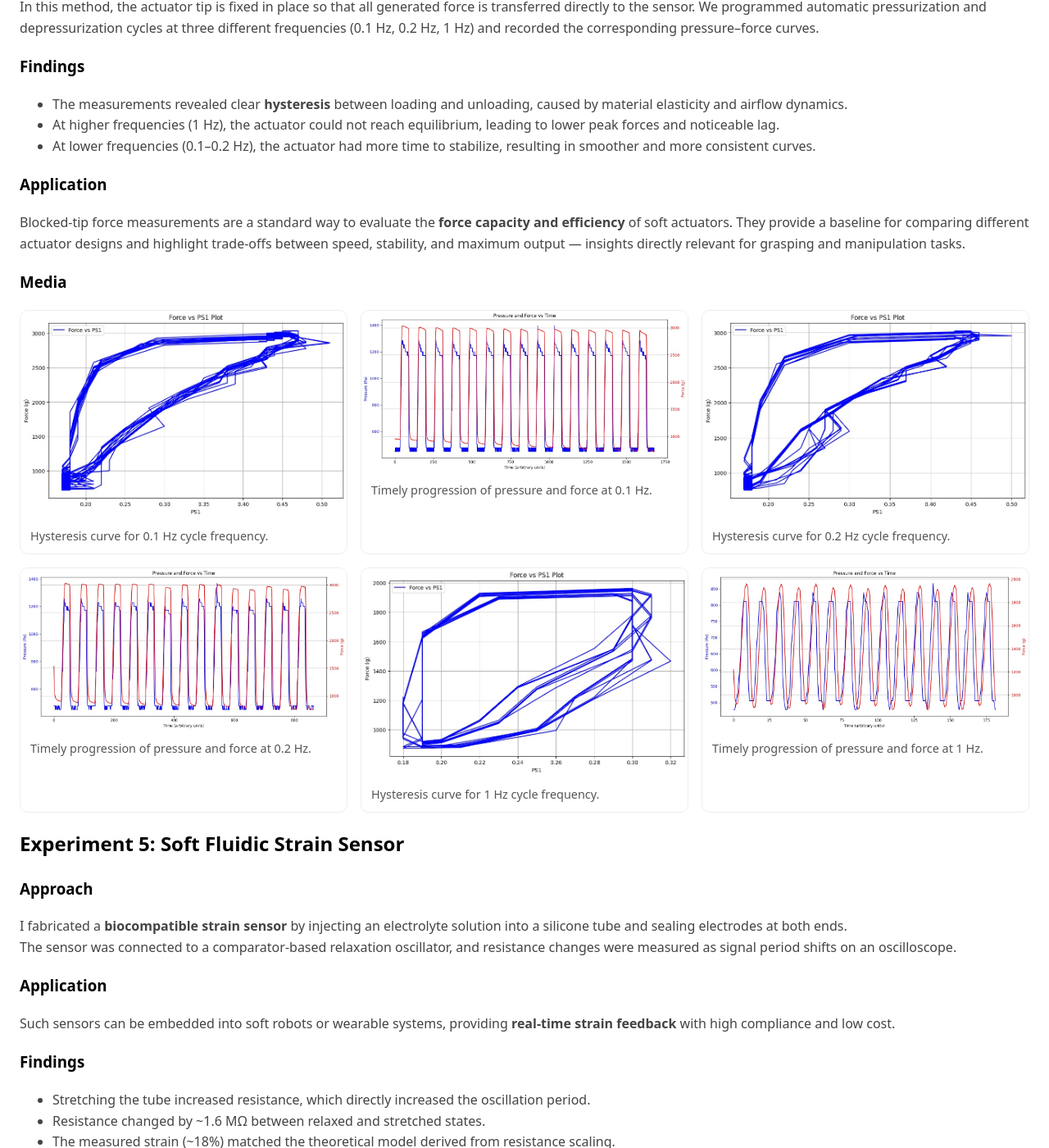
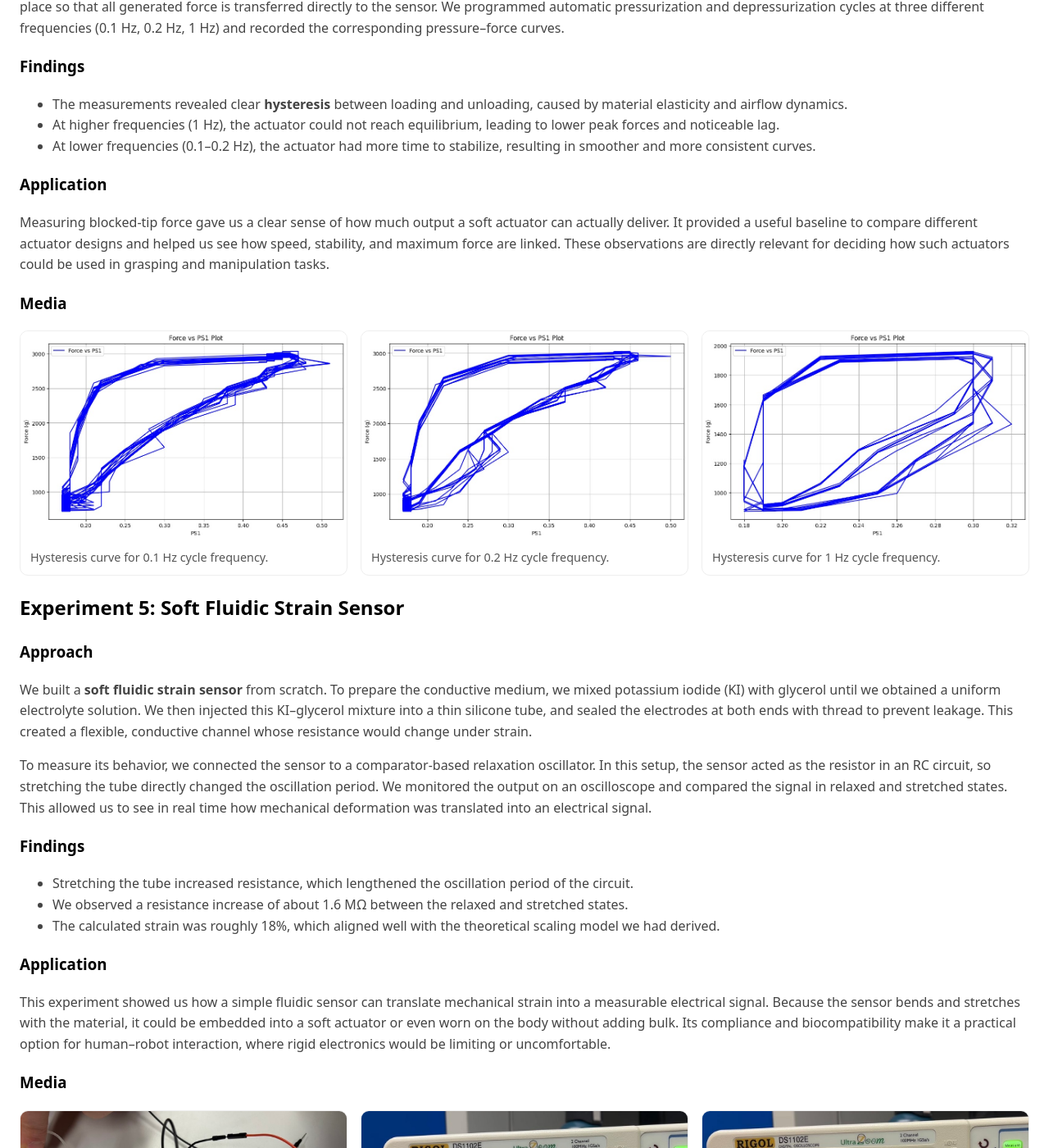
Before and after one commit to Jack-Klusmann/jack-klusmann.github.io, a Jekyll site: the page built from _projects/experiments_in_soft_robotics.md, in a window 1280 px wide and 1400 px high, scrolled down 4506 px. Shown: the whole window at 82% size. Built offline with Jekyll 4.4.1, drawn with Linux system fonts in a browser that asks for light colours; some of the changed text lies outside the part shown.

Commit message:
Completed project

```diff
--- a/_projects/experiments_in_soft_robotics.md
+++ b/_projects/experiments_in_soft_robotics.md
@@ -127,17 +127,17 @@ Overall, PCC provided a balanced approach: computationally simple enough for pra
 <div class="grid media-grid">
 
   <figure>
-    <img src="/assets/soft/single_arc.png" alt="Granular Jamming Gripper">
+    <img src="/assets/soft/single_arc.png" alt="Single-Section Actuator">
     <figcaption>PCC model for a single actuator arc.</figcaption>
   </figure>
 
   <figure>
-    <img src="/assets/soft/double_arc_c.png" alt="Granular Jamming Gripper">
+    <img src="/assets/soft/double_arc_c.png" alt="Two-Section Actuator (C)">
     <figcaption>PCC model of a two-section actuator forming a C-shape.</figcaption>
   </figure>
 
   <figure>
-    <img src="/assets/soft/double_arc_s.png" alt="Granular Jamming Gripper">
+    <img src="/assets/soft/double_arc_s.png" alt="Two-Section Actuator (S)">
     <figcaption>PCC model of a two-section actuator forming an S-shape.</figcaption>
   </figure>
 
@@ -155,7 +155,7 @@ In this method, the actuator tip is fixed in place so that all generated force i
 - At lower frequencies (0.1–0.2 Hz), the actuator had more time to stabilize, resulting in smoother and more consistent curves.
 
 ### Application
-Blocked-tip force measurements are a standard way to evaluate the **force capacity and efficiency** of soft actuators. They provide a baseline for comparing different actuator designs and highlight trade-offs between speed, stability, and maximum output — insights directly relevant for grasping and manipulation tasks.
+Measuring blocked-tip force gave us a clear sense of how much output a soft actuator can actually deliver. It provided a useful baseline to compare different actuator designs and helped us see how speed, stability, and maximum force are linked. These observations are directly relevant for deciding how such actuators could be used in grasping and manipulation tasks.
 
 ### Media
 <div class="grid media-grid">
@@ -166,18 +166,8 @@ Blocked-tip force measurements are a standard way to evaluate the **force capaci
   </figure>
 
   <figure>
-    <img src="/assets/soft/0_1HzT.jpg" alt="Time progression at 0.1 Hz">
-    <figcaption>Timely progression of pressure and force at 0.1 Hz.</figcaption>
-  </figure>
-
-  <figure>
     <img src="/assets/soft/0_2HzS.jpg" alt="Hysteresis curve at 0.2 Hz">
     <figcaption>Hysteresis curve for 0.2 Hz cycle frequency.</figcaption>
-  </figure>
-
-  <figure>
-    <img src="/assets/soft/0_2HzT.jpg" alt="Time progression at 0.2 Hz">
-    <figcaption>Timely progression of pressure and force at 0.2 Hz.</figcaption>
   </figure>
 
   <figure>
@@ -185,23 +175,39 @@ Blocked-tip force measurements are a standard way to evaluate the **force capaci
     <figcaption>Hysteresis curve for 1 Hz cycle frequency.</figcaption>
   </figure>
 
-  <figure>
-    <img src="/assets/soft/1HzT.jpg" alt="Time progression at 1 Hz">
-    <figcaption>Timely progression of pressure and force at 1 Hz.</figcaption>
-  </figure>
-
 </div>
 
 
 ## Experiment 5: Soft Fluidic Strain Sensor
 ### Approach
-I fabricated a **biocompatible strain sensor** by injecting an electrolyte solution into a silicone tube and sealing electrodes at both ends.
-The sensor was connected to a comparator-based relaxation oscillator, and resistance changes were measured as signal period shifts on an oscilloscope.
+We built a **soft fluidic strain sensor** from scratch. To prepare the conductive medium, we mixed potassium iodide (KI) with glycerol until we obtained a uniform electrolyte solution. We then injected this KI–glycerol mixture into a thin silicone tube, and sealed the electrodes at both ends with thread to prevent leakage. This created a flexible, conductive channel whose resistance would change under strain.
+
+To measure its behavior, we connected the sensor to a comparator-based relaxation oscillator. In this setup, the sensor acted as the resistor in an RC circuit, so stretching the tube directly changed the oscillation period. We monitored the output on an oscilloscope and compared the signal in relaxed and stretched states. This allowed us to see in real time how mechanical deformation was translated into an electrical signal.
+
+### Findings
+- Stretching the tube increased resistance, which lengthened the oscillation period of the circuit.
+- We observed a resistance increase of about 1.6 MΩ between the relaxed and stretched states.
+- The calculated strain was roughly 18%, which aligned well with the theoretical scaling model we had derived.
 
 ### Application
-Such sensors can be embedded into soft robots or wearable systems, providing **real-time strain feedback** with high compliance and low cost.
+This experiment showed us how a simple fluidic sensor can translate mechanical strain into a measurable electrical signal. Because the sensor bends and stretches with the material, it could be embedded into a soft actuator or even worn on the body without adding bulk. Its compliance and biocompatibility make it a practical option for human–robot interaction, where rigid electronics would be limiting or uncomfortable.
 
-### Findings
-- Stretching the tube increased resistance, which directly increased the oscillation period.
-- Resistance changed by ~1.6 MΩ between relaxed and stretched states.
-- The measured strain (~18%) matched the theoretical model derived from resistance scaling.
+### Media
+<div class="grid media-grid">
+
+  <figure>
+    <img src="/assets/soft/setup.jpeg" alt="Sensor conditioning circuit setup">
+    <figcaption>Setup of the conditioning circuit used to measure the soft strain sensor.</figcaption>
+  </figure>
+
+  <figure>
+    <img src="/assets/soft/unstrained.jpg" alt="Oscilloscope output for unstrained tube">
+    <figcaption>Oscilloscope output for the sensor in the unstrained state.</figcaption>
+  </figure>
+
+  <figure>
+    <img src="/assets/soft/strained.jpg" alt="Oscilloscope output for strained tube">
+    <figcaption>Oscilloscope output for the sensor in the strained state.</figcaption>
+  </figure>
+
+</div>
```
Also changed, not shown: assets/soft/0_1HzT.jpg (deleted), assets/soft/0_2HzT.jpg (deleted), assets/soft/1HzT.jpg (deleted), assets/soft/double_arc_s.png (renamed from assets/soft/Untitled.003.png), assets/soft/setup.jpeg (added), assets/soft/strained.jpg (added), assets/soft/unstrained.jpg (added), 1 other file.
